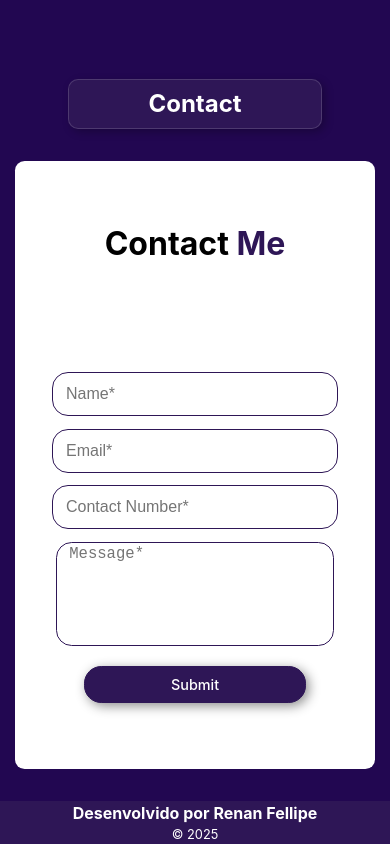
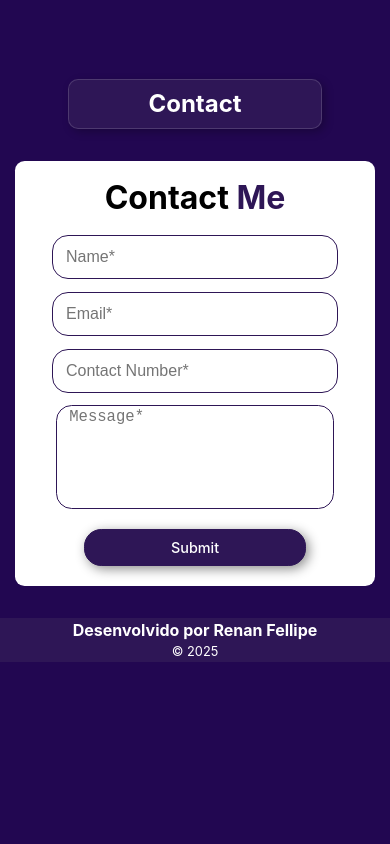
Before and after one commit to Xounder/portfolio, a React (Vite) app: page /scroll in a window 390 px wide. Shown: the part 2489-3333 px from the top of the page. After the commit the page ends 3151 px from the top, so only its background shows below. Built offline with nearby package versions, Linux system fonts and the light colour scheme.

Commit message:
fixed contact-form mobile css

```diff
--- a/src/components/ContactForm/ContactForm.css
+++ b/src/components/ContactForm/ContactForm.css
@@ -6,7 +6,9 @@
     background-color: white;
     border-radius: 0.6em;
     margin: auto;
-    height: 72vh;
+    height: 100%;
+    max-height: 40em;
+
 }
 
 .contact-form h2 {
@@ -89,7 +91,6 @@
     .contact-form {
         min-width: 22.5em;
         max-width: 22.5em;
-        max-height: 75vh;
     }
 
     .contact-form h2 {
@@ -117,7 +118,7 @@
 
 @media screen and (max-width: 1000px) and (orientation: landscape) {
     .contact-form h2 {
-        font-size: 1.2em;
+        font-size: 1.5em;
     }
 
     .contact-form form input, textarea {
```
